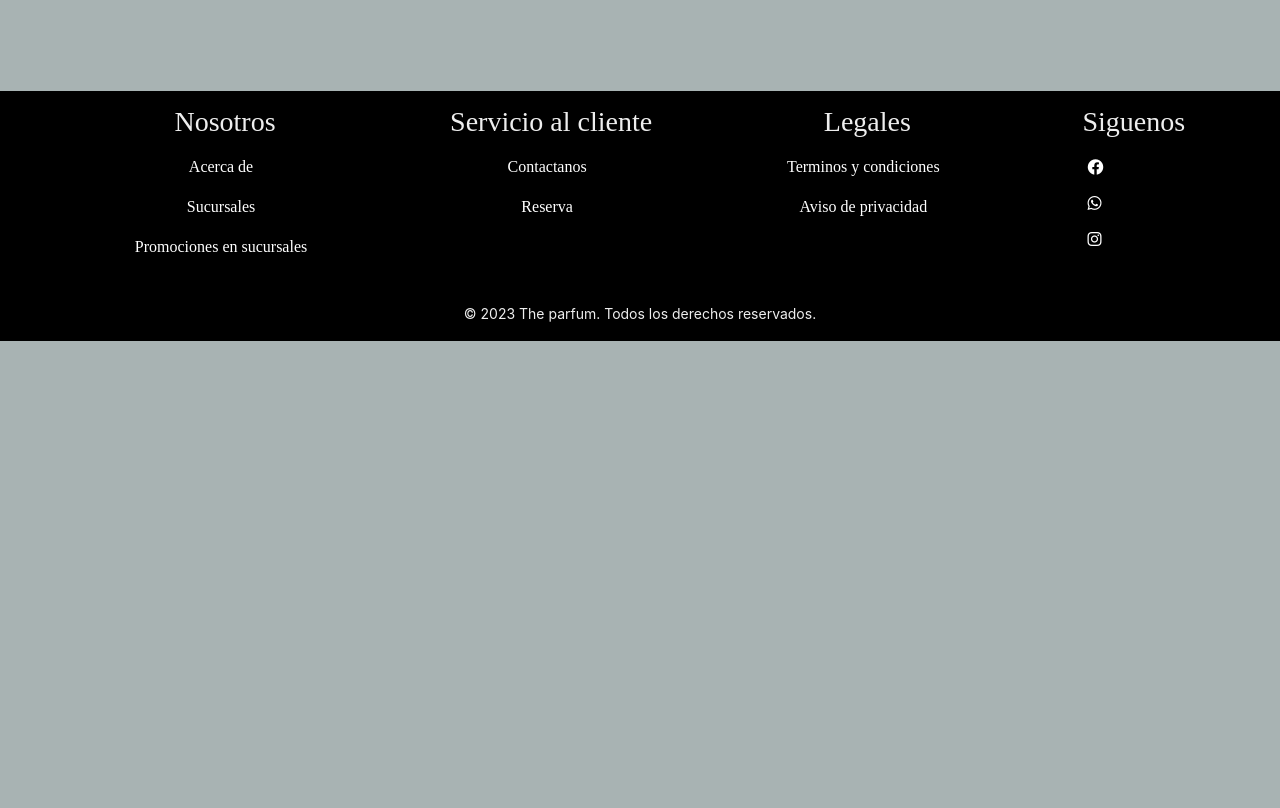
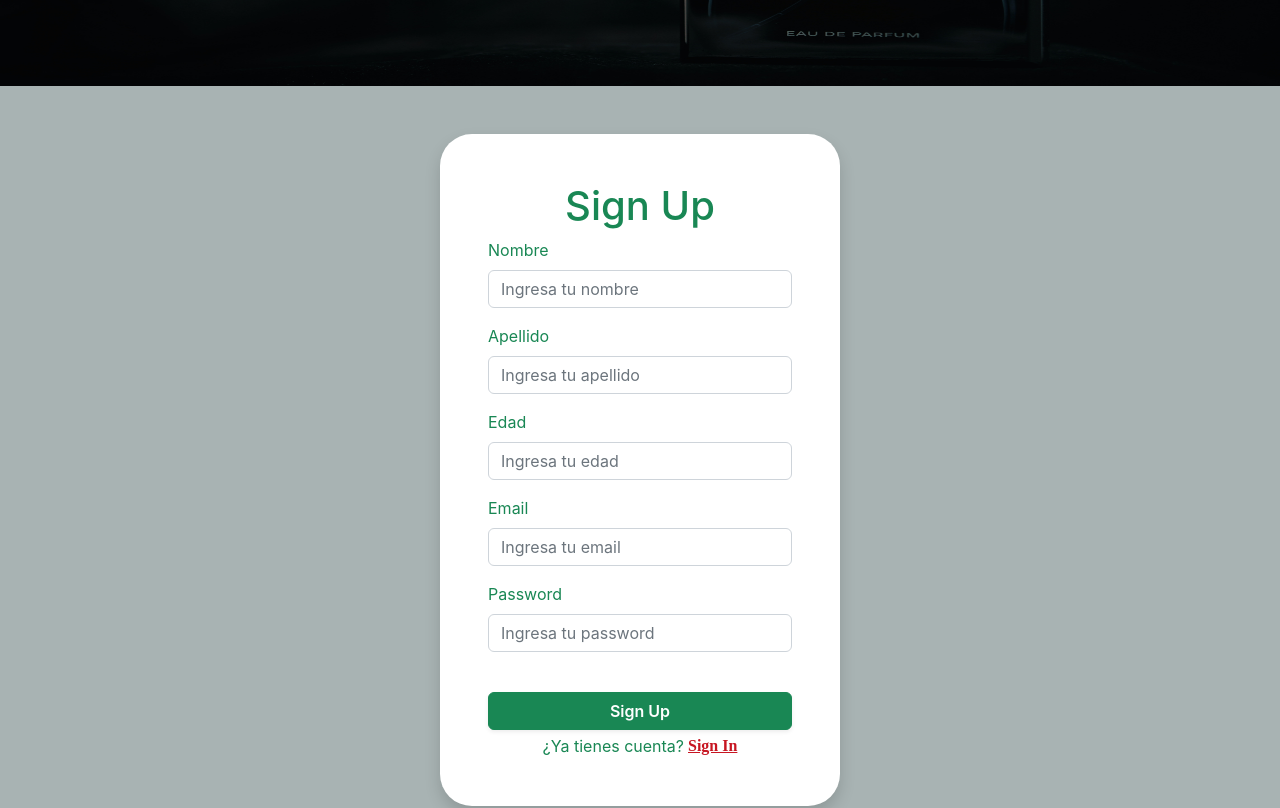
Before and after one commit to gasca14/tienda-online, a React (Create React App) app: page /signup in a window 1280 px wide. Shown: the part 320-1128 px from the top of the page. Before the commit the page ends 800 px from the top, so only its background shows below. Built offline with nearby package versions, Linux system fonts and the light colour scheme; a web font is replaced by a local one.

Commit message:
cambios en signin y signup poniendo en componentes separados

```diff
--- a/src/pages/Signin/Signin.jsx
+++ b/src/pages/Signin/Signin.jsx
@@ -1,15 +1,13 @@
 import React, { useState } from 'react';
-import { loginService, registerService } from '../../services/Auth';
+import { loginService } from '../../services/Auth';
 import './Signin.css'
 import img from '../../assets/images/man.jpg'
+import { Link } from 'react-router-dom';
 
 
 const Signin = () => {
     const [typeForm, setTypeForm] = useState('signin');
     const [form, setForm] = useState({
-        nombre: '',
-        apellido: '',
-        edad: '',
         email: '',
         password: ''
     });
@@ -33,21 +31,8 @@ const Signin = () => {
                     console.log(error);
                 })
         }
-        else {
-
-            registerService(form)
-                .then(response => {
-                    console.log(response);
-                })
-                .catch(error => {
-                    console.log(error);
-                })
-        }
     }
 
-    const showSignIn = () => {
-        setTypeForm('signin');
-    };
 
     const showSignUp = () => {
         setTypeForm('signup');
@@ -63,27 +48,9 @@ const Signin = () => {
                 <div className="bg-white p-5 rounded-5 text-success shadow " style={{ width: '25rem' }}>
 
                     <div className='text-center fs-1 fw-bold text-coffe'>
-                        <h1>{typeForm === 'signin' ? 'Sign In' : 'Sign Up'}</h1>
+                        <h1>Sign In</h1>
                     </div>
                     <form onSubmit={saveData}>
-                        {typeForm === 'signup' &&
-                            <>
-                                <div className="mb-3">
-                                    <label htmlFor="nombre" className="form-label">Nombre</label>
-                                    <input type="text" className="form-control" name="nombre" placeholder='Ingresa tu nombre' required onChange={handleInputChange} />
-                                </div>
-
-                                <div className="mb-3">
-                                    <label htmlFor="apellido" className="form-label">Apellido</label>
-                                    <input type="text" className="form-control" name="apellido" placeholder='Ingresa tu apellido' required onChange={handleInputChange} />
-                                </div>
-
-                                <div className="mb-3">
-                                    <label htmlFor="edad" className="form-label">Edad</label>
-                                    <input type="number" className="form-control" name="edad" placeholder='Ingresa tu edad' required onChange={handleInputChange} />
-                                </div>
-                            </>
-                        }
 
                         <div className="mb-3">
                             <label htmlFor="email" className="form-label">Email</label>
@@ -103,16 +70,10 @@ const Signin = () => {
                     {typeForm === 'signin' &&
                         <div className="d-flex gap-1 justify-content-center mt-1">
                             <div>¿No tienes cuenta?</div>
-                            <p className="signup" onClick={showSignUp}>Sign Up</p>
+                            <Link to='/signup' className="signup" onClick={showSignUp}>Sign Up</Link>
                         </div>
                     }
 
-                    {typeForm === 'signup' &&
-                        <div className="d-flex gap-1 justify-content-center mt-1">
-                            <div>¿Ya tienes cuenta?</div>
-                            <p className="signup" onClick={showSignIn}>Sign In</p>
-                        </div>
-                    }
                 </div>
             </div>
         </>
--- a/src/pages/Signup/Signup.jsx
+++ b/src/pages/Signup/Signup.jsx
@@ -1,9 +1,164 @@
-function Signup() {
+import React, { useState } from 'react';
+import { registerService } from '../../services/Auth';
+// import './Signin.css'
+import img from '../../assets/images/man.jpg'
+import { Link } from 'react-router-dom';
+
+
+const Signup = () => {
+    const [typeForm, setTypeForm] = useState('signup');
+    const [form, setForm] = useState({
+        nombre: '',
+        apellido: '',
+        edad: '',
+        email: '',
+        password: ''
+    });
+
+    const handleInputChange = (event) => {
+        setForm({
+            ...form,
+            [event.target.name]: event.target.value
+        })
+    }
+
+    const saveData = (event) => {
+        event.preventDefault();
+        // console.log(form);
+        if (typeForm === 'signup') {
+            registerService(form)
+                .then(response => {
+                    console.log(response);
+                })
+                .catch(error => {
+                    console.log(error);
+                })
+        }
+    }
+
+    const showSignIn = () => {
+        setTypeForm('signin');
+    };
+
+
+
     return (
         <>
-            <h1>aqui deberia ir el singup</h1>
+            <div>
+                <img id='img' src={img} alt="portada" />
+            </div>
+            <div className="mt-5 d-flex justify-content-center align-items-center vh-90">
+                <div className="bg-white p-5 rounded-5 text-success shadow " style={{ width: '25rem' }}>
+
+                    <div className='text-center fs-1 fw-bold text-coffe'>
+                        <h1>Sign Up</h1>
+                    </div>
+                    <form onSubmit={saveData}>
+                    <div className="mb-3">
+                                   <label htmlFor="nombre" className="form-label">Nombre</label>
+                                     <input type="text" className="form-control" name="nombre" placeholder='Ingresa tu nombre' required onChange={handleInputChange} />
+                                 </div>
+
+                                 <div className="mb-3">
+                                     <label htmlFor="apellido" className="form-label">Apellido</label>
+                                     <input type="text" className="form-control" name="apellido" placeholder='Ingresa tu apellido' required onChange={handleInputChange} />
+                                 </div>
+
+                                 <div className="mb-3">
+                                     <label htmlFor="edad" className="form-label">Edad</label>
+                                     <input type="number" className="form-control" name="edad" placeholder='Ingresa tu edad' required onChange={handleInputChange} />
+                                 </div>
+
+
+                        <div className="mb-3">
+                            <label htmlFor="email" className="form-label">Email</label>
+                            <input type="email" className="form-control" name="email" placeholder='Ingresa tu email' required onChange={handleInputChange} />
+                        </div>
+
+                        <div className="mb-3">
+                            <label htmlFor="password" className="form-label">Password</label>
+                            <input type="password" className="form-control" name="password" placeholder='Ingresa tu password' required onChange={handleInputChange} />
+                        </div>
+                        <button
+                            type='submit'
+                            className='btn btn-success w-100 mt-4 fw-semibold shadow-sm'>
+                            {typeForm === 'signin' ? 'Sign In' : 'Sign Up'}
+                        </button>
+                    </form>
+
+                    {typeForm === 'signup' &&
+                        <div className="d-flex gap-1 justify-content-center mt-1">
+                            <div>¿Ya tienes cuenta?</div>
+                            <Link to='/signin' className="signup" onClick={showSignIn}>Sign In</Link>
+                        </div>
+                    }
+                </div>
+            </div>
         </>
     );
 }
 
 export default Signup;
+
+
+//     return (
+//         <>
+//             <div>
+//                 <img id='img' src={img} alt="portada" />
+//             </div>
+//             <div className="mt-5 d-flex justify-content-center align-items-center vh-90">
+//                 <div className="bg-white p-5 rounded-5 text-success shadow " style={{ width: '25rem' }}>
+
+//                     <div className='text-center fs-1 fw-bold text-coffe'>
+//                         <h1>Sign Up</h1>
+//                     </div>
+//                     <form onSubmit={saveData}>
+
+//                                 <div className="mb-3">
+//                                     <label htmlFor="nombre" className="form-label">Nombre</label>
+//                                     <input type="text" className="form-control" name="nombre" placeholder='Ingresa tu nombre' required onChange={handleInputChange} />
+//                                 </div>
+
+//                                 <div className="mb-3">
+//                                     <label htmlFor="apellido" className="form-label">Apellido</label>
+//                                     <input type="text" className="form-control" name="apellido" placeholder='Ingresa tu apellido' required onChange={handleInputChange} />
+//                                 </div>
+
+//                                 <div className="mb-3">
+//                                     <label htmlFor="edad" className="form-label">Edad</label>
+//                                     <input type="number" className="form-control" name="edad" placeholder='Ingresa tu edad' required onChange={handleInputChange} />
+//                                 </div>
+
+//                         <div className="mb-3">
+//                             <label htmlFor="email" className="form-label">Email</label>
+//                             <input type="email" className="form-control" name="email" placeholder='Ingresa tu email' required onChange={handleInputChange} />
+//                         </div>
+
+//                         <div className="mb-3">
+//                             <label htmlFor="password" className="form-label">Password</label>
+//                             <input type="password" className="form-control" name="password" placeholder='Ingresa tu password' required onChange={handleInputChange} />
+//                         </div>
+//                         <button
+//                             type='submit'
+//                             className='btn btn-success w-100 mt-4 fw-semibold shadow-sm'>
+//                             {typeForm === 'signin' ? 'Sign In' : 'Sign Up'}
+//                         </button>
+//                     </form>
+//                     {typeForm === 'signin' &&
+//                         <div className="d-flex gap-1 justify-content-center mt-1">
+//                             <div>¿No tienes cuenta?</div>
+//                             <p className="signup" onClick={showSignUp}>Sign Up</p>
+//                         </div>
+//                     }
+
+//                     {typeForm === 'signup' &&
+//                         <div className="d-flex gap-1 justify-content-center mt-1">
+//                             <div>¿Ya tienes cuenta?</div>
+//                             <Link  className="signup" onClick={showSignIn}>Sign In</Link>
+//                         </div>
+//                     }
+//                 </div>
+//             </div>
+//         </>
+//     );
+// export default Signup;
```
